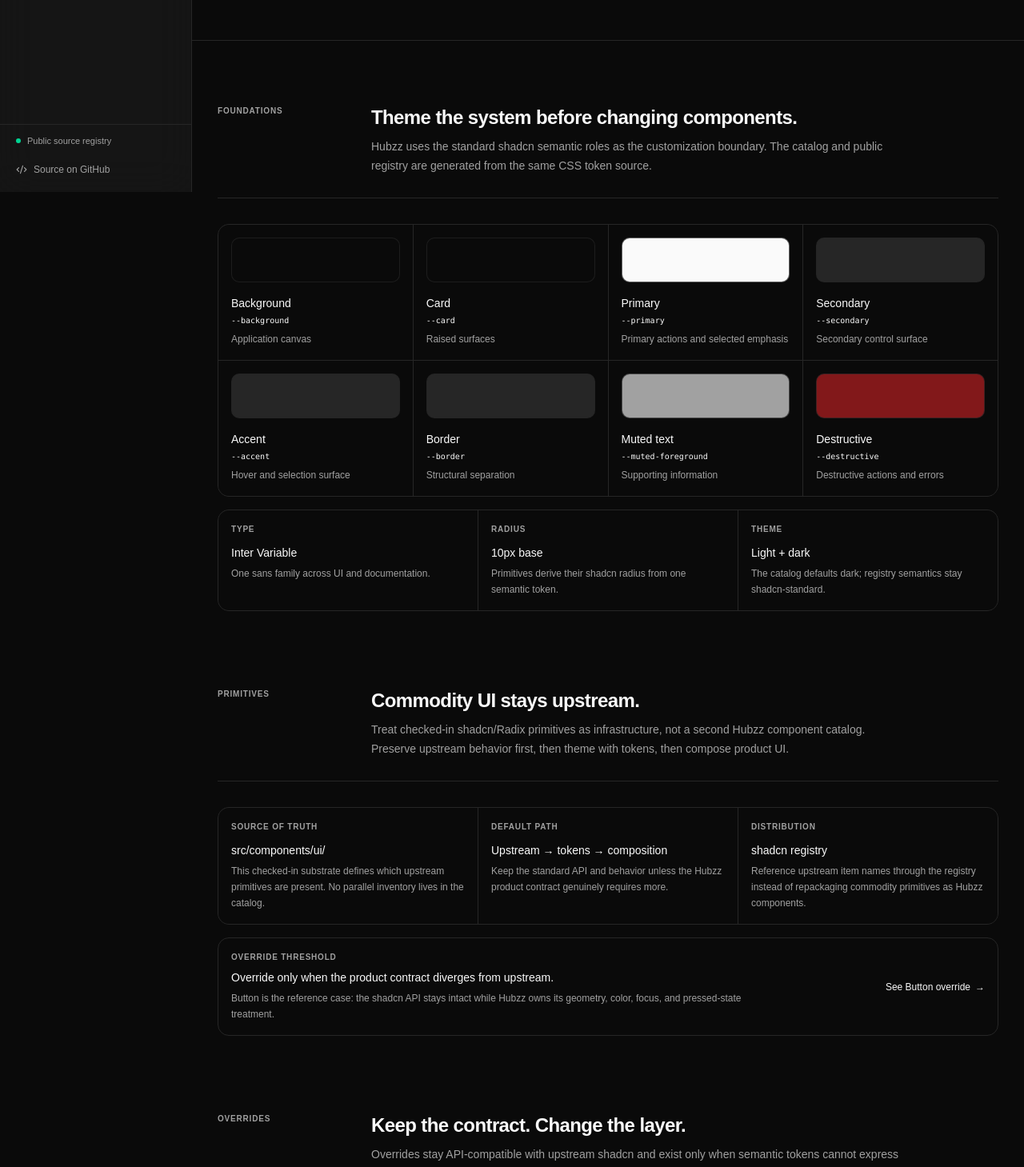
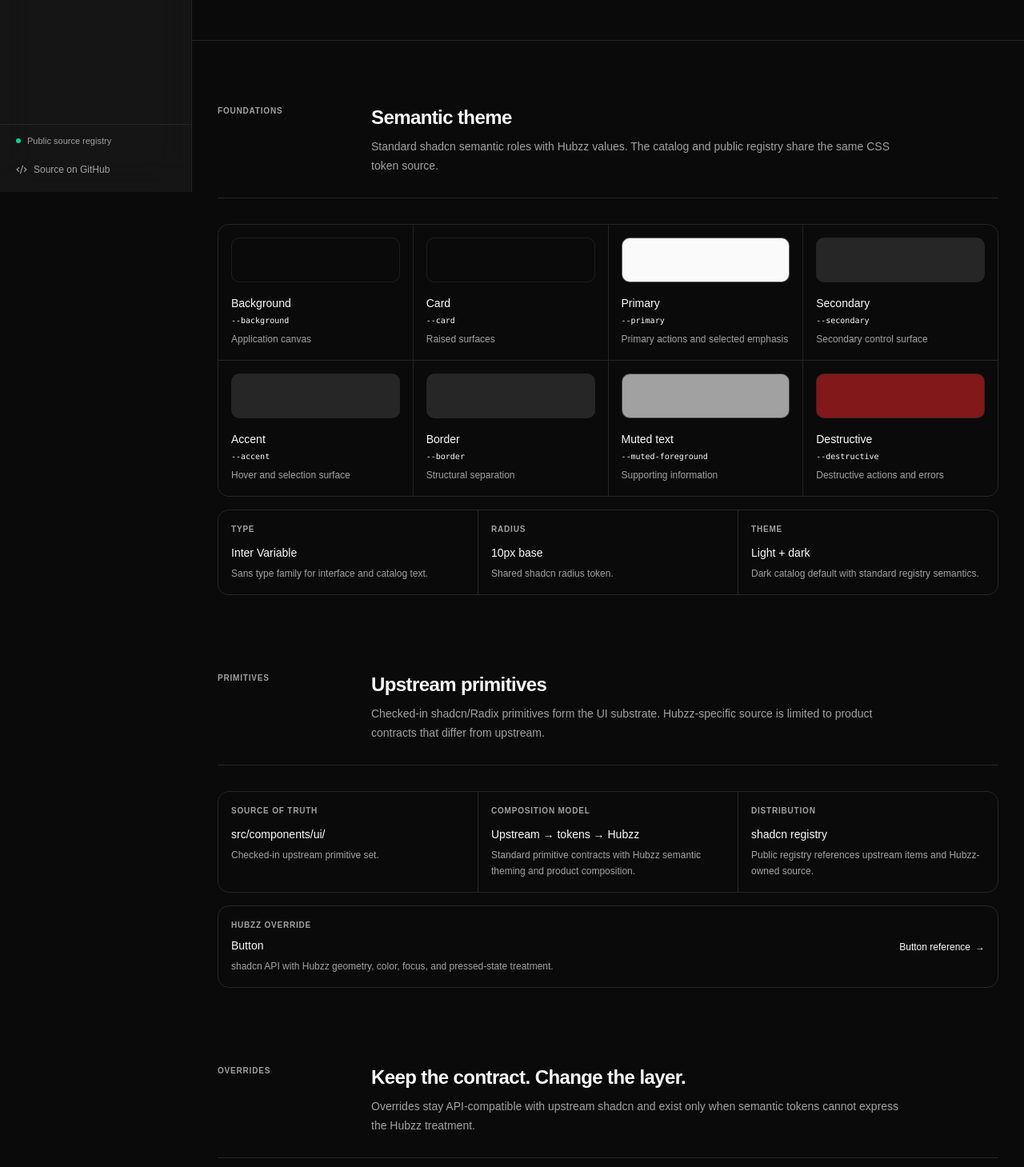
Before and after one commit to russfranky/hubzzcn, a React (Vite) app: page / in a window 1280 px wide. Shown: the part 560-2019 px from the top of the page at 80% size. Built offline with nearby package versions, Linux system fonts and the light colour scheme.

Commit message:
Remove tutorial framing from foundations

```diff
--- a/src/pages/Foundations.tsx
+++ b/src/pages/Foundations.tsx
@@ -59,12 +59,11 @@ export function Foundations() {
           </p>
           <div className="max-w-2xl">
             <h2 className="text-2xl font-semibold tracking-[-0.025em] text-foreground">
-              Theme the system before changing components.
+              Semantic theme
             </h2>
             <p className="mt-2 text-sm leading-6 text-muted-foreground">
-              Hubzz uses the standard shadcn semantic roles as the customization
-              boundary. The catalog and public registry are generated from the
-              same CSS token source.
+              Standard shadcn semantic roles with Hubzz values. The catalog and
+              public registry share the same CSS token source.
             </p>
           </div>
         </div>
@@ -93,17 +92,17 @@ export function Foundations() {
           <FoundationDatum
             label="Type"
             value="Inter Variable"
-            detail="One sans family across UI and documentation."
+            detail="Sans type family for interface and catalog text."
           />
           <FoundationDatum
             label="Radius"
             value="10px base"
-            detail="Primitives derive their shadcn radius from one semantic token."
+            detail="Shared shadcn radius token."
           />
           <FoundationDatum
             label="Theme"
             value="Light + dark"
-            detail="The catalog defaults dark; registry semantics stay shadcn-standard."
+            detail="Dark catalog default with standard registry semantics."
           />
         </div>
       </section>
@@ -115,12 +114,12 @@ export function Foundations() {
           </p>
           <div className="max-w-2xl">
             <h2 className="text-2xl font-semibold tracking-[-0.025em] text-foreground">
-              Commodity UI stays upstream.
+              Upstream primitives
             </h2>
             <p className="mt-2 text-sm leading-6 text-muted-foreground">
-              Treat checked-in shadcn/Radix primitives as infrastructure, not a
-              second Hubzz component catalog. Preserve upstream behavior first,
-              then theme with tokens, then compose product UI.
+              Checked-in shadcn/Radix primitives form the UI substrate.
+              Hubzz-specific source is limited to product contracts that differ
+              from upstream.
             </p>
           </div>
         </div>
@@ -129,31 +128,28 @@ export function Foundations() {
           <FoundationDatum
             label="Source of truth"
             value="src/components/ui/"
-            detail="This checked-in substrate defines which upstream primitives are present. No parallel inventory lives in the catalog."
+            detail="Checked-in upstream primitive set."
           />
           <FoundationDatum
-            label="Default path"
-            value="Upstream → tokens → composition"
-            detail="Keep the standard API and behavior unless the Hubzz product contract genuinely requires more."
+            label="Composition model"
+            value="Upstream → tokens → Hubzz"
+            detail="Standard primitive contracts with Hubzz semantic theming and product composition."
           />
           <FoundationDatum
             label="Distribution"
             value="shadcn registry"
-            detail="Reference upstream item names through the registry instead of repackaging commodity primitives as Hubzz components."
+            detail="Public registry references upstream items and Hubzz-owned source."
           />
         </div>
 
         <div className="mt-4 flex flex-col gap-4 rounded-xl border border-border bg-card p-4 sm:flex-row sm:items-center sm:justify-between">
           <div className="max-w-2xl">
             <p className="text-[10px] font-semibold tracking-[0.08em] text-muted-foreground uppercase">
-              Override threshold
+              Hubzz override
             </p>
-            <p className="mt-2 text-sm font-medium text-foreground">
-              Override only when the product contract diverges from upstream.
-            </p>
+            <p className="mt-2 text-sm font-medium text-foreground">Button</p>
             <p className="mt-1.5 text-xs leading-5 text-muted-foreground">
-              Button is the reference case: the shadcn API stays intact while
-              Hubzz owns its geometry, color, focus, and pressed-state
+              shadcn API with Hubzz geometry, color, focus, and pressed-state
               treatment.
             </p>
           </div>
@@ -161,7 +157,7 @@ export function Foundations() {
             href="#button"
             className="inline-flex shrink-0 items-center gap-1.5 text-xs font-medium text-foreground underline-offset-4 hover:underline focus-visible:ring-2 focus-visible:ring-ring/50 focus-visible:ring-offset-2 focus-visible:outline-none"
           >
-            See Button override
+            Button reference
             <span aria-hidden="true">→</span>
           </a>
         </div>
```
